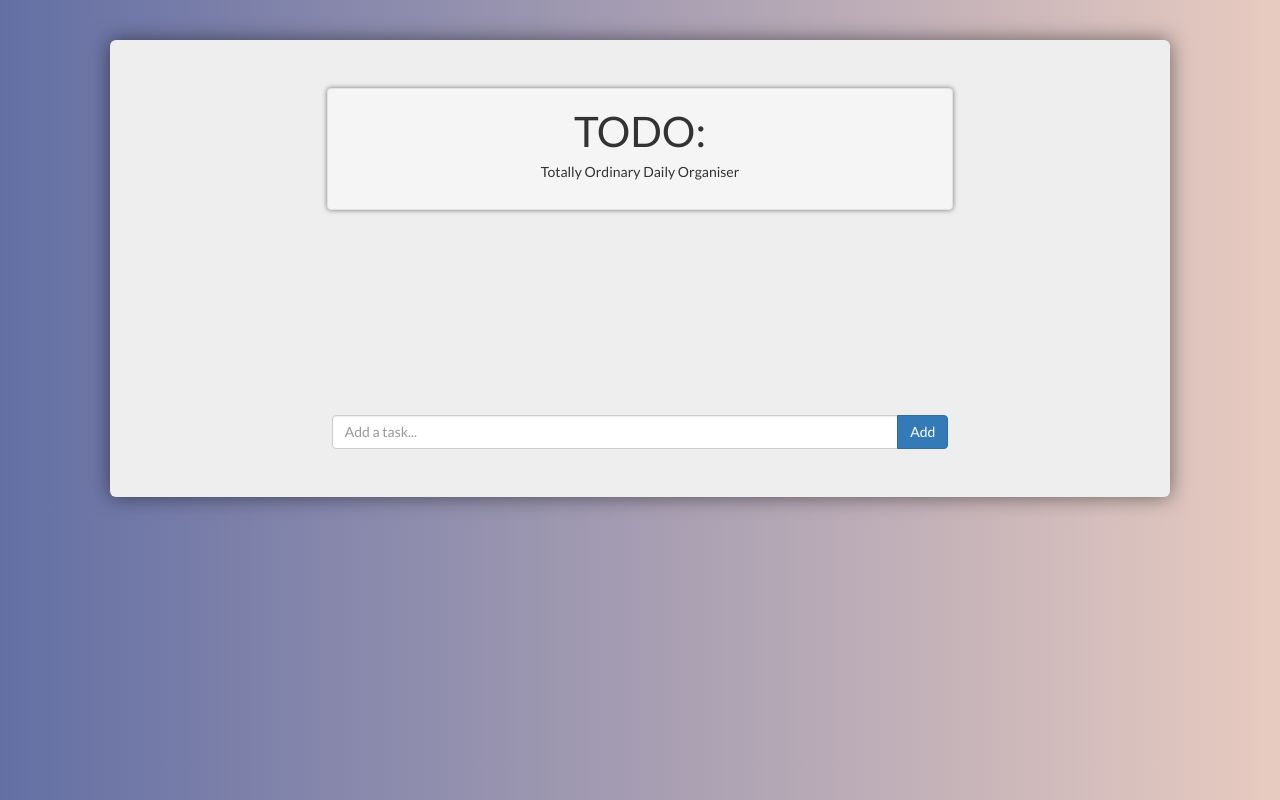
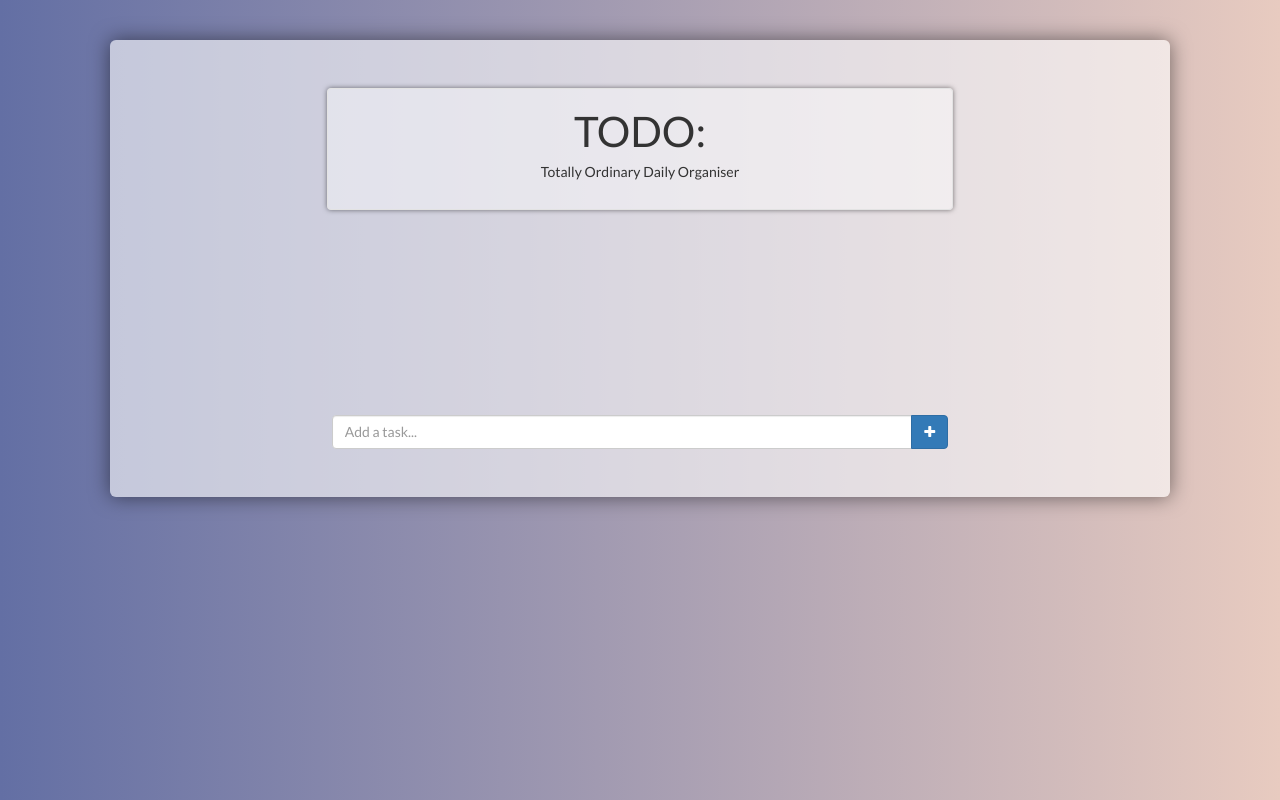
Before and after one commit to arapl3y/todo, a plain HTML site: page index.html in a window 1280 px wide. Drawn offline with nearby package versions, Linux system fonts and the light colour scheme.

Commit message:
Fixed issue with favicon folder not being recognised, changed opacity of background in CSS

```diff
--- a/css/app.css
+++ b/css/app.css
@@ -9,16 +9,19 @@ body {
     background: linear-gradient(to left, #E8CBC0, #636FA4);
     width: 100%;
     height: auto;
+		padding: 0;
 }
 
 .jumbotron {
     margin: 40px;
+		background: rgba(255, 255, 255, 0.6);
     -webkit-box-shadow: 0px 0px 20px 0px rgba(0, 0, 0, 0.5);
     -moz-box-shadow: 0px 0px 20px 0px rgba(0, 0, 0, 0.5);
     box-shadow: 0px 0px 20px 0px rgba(0, 0, 0, 0.5);
 }
 
 .jumbotron .well {
+		background: rgba(255, 255, 255, 0.4) !important;
     -webkit-box-shadow: 0px 0px 5px 0px rgba(0, 0, 0, 0.5);
     -moz-box-shadow: 0px 0px 5px 0px rgba(0, 0, 0, 0.5);
     box-shadow: 0px 0px 5px 0px rgba(0, 0, 0, 0.5);
--- a/index.html
+++ b/index.html
@@ -8,7 +8,7 @@
 
     <title>TODO</title>
 
-    <link rel="icon" href="icon/arlogoresize.png">
+    <link rel="icon" href="icon/arfavicon.png">
     <link href="https://fonts.googleapis.com/css?family=Lato" rel="stylesheet">
     <link href="//cdnjs.cloudflare.com/ajax/libs/twitter-bootstrap/3.3.7/css/bootstrap.min.css" rel="stylesheet">
     <link href="//maxcdn.bootstrapcdn.com/font-awesome/4.7.0/css/font-awesome.min.css" rel="stylesheet">
@@ -31,7 +31,7 @@
                     <div class="input-group">
                         <input type="text" id="addToList" class="form-control" placeholder="Add a task...">
                         <span class="input-group-btn">
-                        <button id="addItem" class="btn btn-primary add" type="button">Add</button>
+                        <button id="addItem" class="btn btn-primary add" type="button"><i class="fa fa-plus"></i></button>
                         </span>
                     </div>
                 </div>
```
